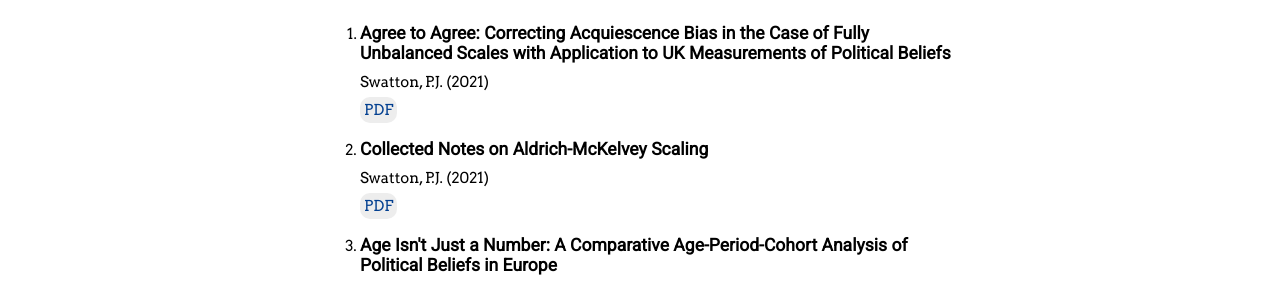
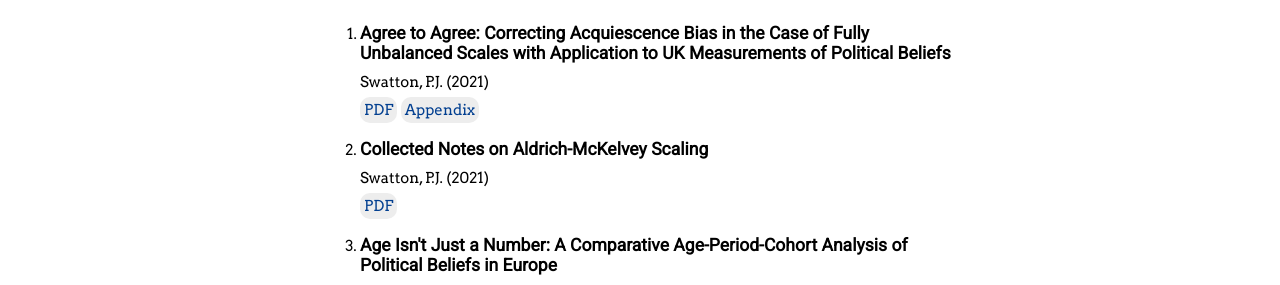
Before and after one commit to philswatton/philswatton.github.io, a Jekyll site: the page built from research.html, in a window 1280 px wide and 1364 px high. Shown: the part 257-542 px from the top of the window. Built offline with Jekyll 4.4.1, drawn with Linux system fonts in a browser that asks for light colours.

Commit message:
updated acq paper bits

```diff
--- a/_data/working.yml
+++ b/_data/working.yml
@@ -1,7 +1,8 @@
 - title: Agree to Agree&#58; Correcting Acquiescence Bias in the Case of Fully Unbalanced Scales with Application to UK Measurements of Political Beliefs
   authors: Swatton, P.J.
   year: 2021
-  pdf: /papers/00_acqCorrection.pdf
+  pdf: /papers/a2a.pdf
+  app: /papers/a2a_appendix.pdf
 - title: Collected Notes on Aldrich-McKelvey Scaling
   authors: Swatton, P.J.
   pdf: /papers/00_am_notes.pdf
--- a/research.html
+++ b/research.html
@@ -16,6 +16,7 @@
             <p>{{ paper.authors }} ({{ paper.year }})</p>
             <div>
                 {% if paper.pdf != nil %}<a href="{{ paper.pdf }}" class="item-link">PDF</a>{% endif %}
+                {% if paper.app != nil %}<a href="{{ paper.app }}" class="item-link">Appendix</a>{% endif %}
             </div>
         </div>
     </li>
```
Also changed, not shown: 3 other files.
